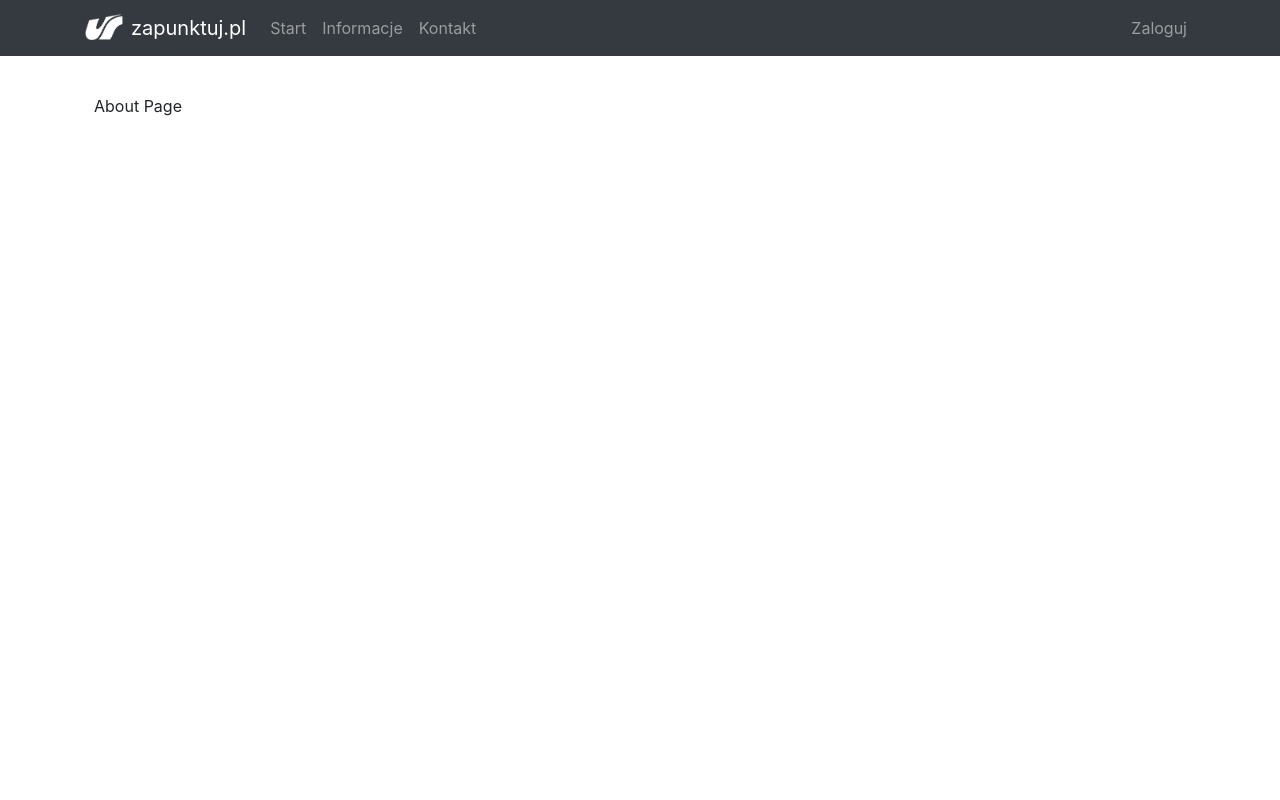
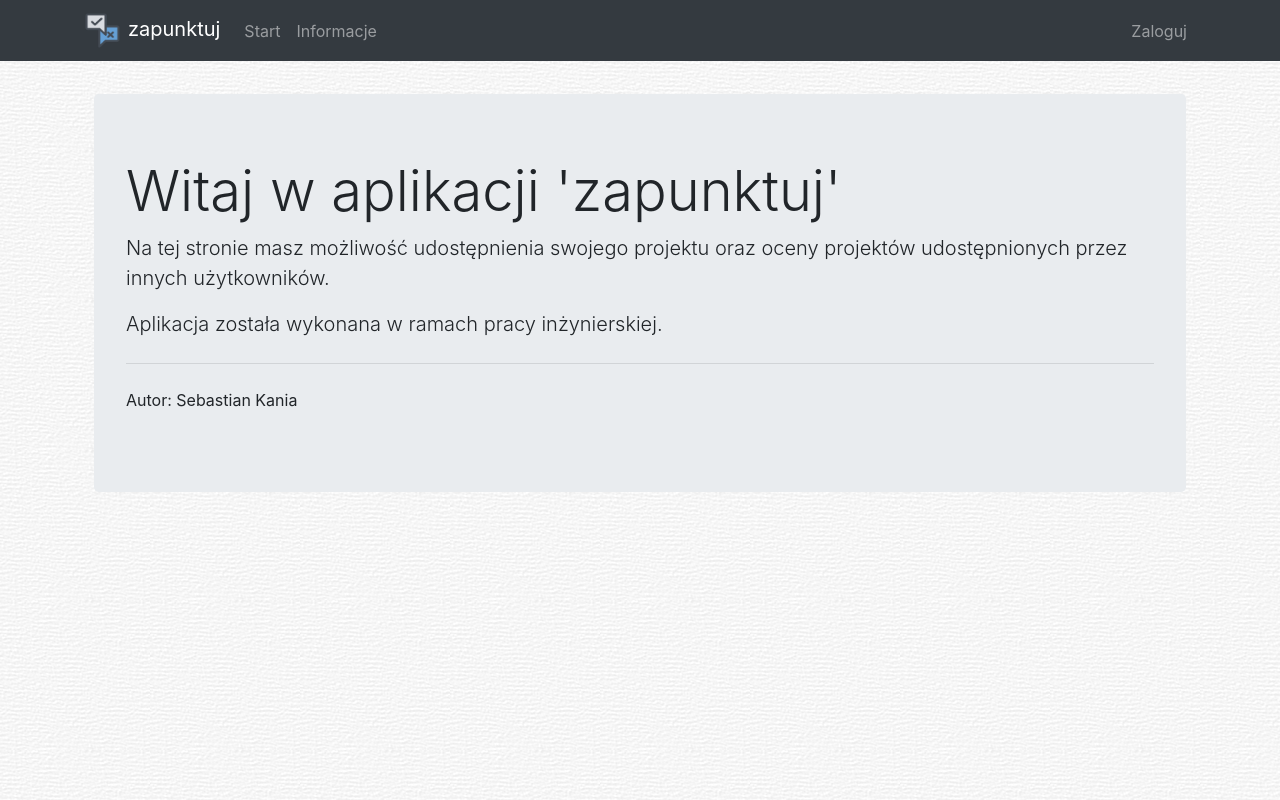
Before and after one commit to KaniaSebastian/praca-inzynierska, a Flask app: page /about in a window 1280 px wide. Run offline with Flask 2, Linux system fonts and the light colour scheme; some libraries are stand-ins or nearby versions.

Commit message:
Make cosmetic changes, add background image, change site logo
Improved remember me function, changed about template

```diff
--- a/flaskapp/__init__.py
+++ b/flaskapp/__init__.py
@@ -12,6 +12,8 @@ login_manager = LoginManager(app)
 login_manager.login_view = 'main.login'
 login_manager.login_message = 'Musisz się zalogować, aby zobaczyć tę stronę.'
 login_manager.login_message_category = 'info'
+login_manager.needs_refresh_message = 'Sesja wygasła. Musisz się zalogować ponownie.'
+login_manager.needs_refresh_message_category = 'info'
 
 admin_password = '$2b$12$V4dBXyIe9Iu9IfkZyntMtuPfW8DP7X2DQtGGLuG6gmbv3WMgqSG.K'
 
--- a/flaskapp/admin/routes.py
+++ b/flaskapp/admin/routes.py
@@ -10,13 +10,14 @@ import os
 admin = Blueprint('admin', __name__)
 
 
-@admin.route('/login/<string:admin_name>', methods=['GET', 'POST'])
-def admin_login(admin_name):
+@admin.route('/login/<string:admin_name>/<int:remember>', methods=['GET', 'POST'])
+def admin_login(admin_name, remember):
     if current_user.is_authenticated:
         return redirect(url_for('main.home'))
     form = AdminLoginForm()
     if admin_name and not form.login.data:
         form.login.data = admin_name
+        form.remember.data = True if remember == 1 else False
     if form.validate_on_submit():
         user = User.query.filter_by(login=form.login.data).first()
         if user and user.is_admin and bcrypt.check_password_hash(admin_password, form.password.data):
@@ -53,7 +54,6 @@ def create_group():
 
             users_number = form.number.data
             while users_number > 0:
-                # random_key = secrets.token_hex(2)
                 alphabet = string.ascii_letters + string.digits
                 random_key = ''.join(secrets.choice(alphabet) for i in range(5))
                 if User.query.filter_by(login=random_key).first():
--- a/flaskapp/main/routes.py
+++ b/flaskapp/main/routes.py
@@ -24,7 +24,8 @@ def login():
     if form.validate_on_submit():
         user = User.query.filter_by(login=form.login.data).first()
         if user and user.is_admin:
-            return redirect(url_for('admin.admin_login', admin_name=form.login.data))
+            remember_me_value = int(form.remember.data == True)
+            return redirect(url_for('admin.admin_login', admin_name=form.login.data, remember=remember_me_value))
         if user:
             login_user(user, remember=form.remember.data)
             next_page = request.args.get('next')
--- a/flaskapp/static/main.css
+++ b/flaskapp/static/main.css
@@ -1,5 +1,6 @@
 body {
     padding-top: 70px; /* from fixed-top nav bar */
+    background-image: url("white_wall.png"); /* Background pattern from Toptal Subtle Patterns */
 }
 
 .media-body img
--- a/flaskapp/templates/about.html
+++ b/flaskapp/templates/about.html
@@ -1,5 +1,10 @@
 {% extends "layout.html" %}
 {% block body %}
-    <p>About Page</p>
-
+    <div class="jumbotron">
+      <h1 class="display-4">Witaj w aplikacji 'zapunktuj'</h1>
+      <p class="lead">Na tej stronie masz możliwość udostępnienia swojego projektu oraz oceny projektów udostępnionych przez innych użytkowników.</p>
+      <p class="lead">Aplikacja została wykonana w ramach pracy inżynierskiej.</p>
+      <hr class="my-4">
+      <p>Autor: Sebastian Kania</p>
+    </div>
 {% endblock body%}
--- a/flaskapp/templates/layout.html
+++ b/flaskapp/templates/layout.html
@@ -22,7 +22,7 @@
 	<header>
 		<nav class="navbar navbar-dark bg-dark navbar-expand-md fixed-top">
 			<div class="container">
-				<a class="navbar-brand" href="{{ url_for('main.home') }}"><img src="{{url_for('static', filename='logo.png')}}" width="38" height="26" class="d-inline-block align-text-bottom mr-2">zapunktuj.pl
+				<a class="navbar-brand" href="{{ url_for('main.home') }}"><img src="{{url_for('static', filename='logo.png')}}" width="35" height="35" class="d-inline-block mr-2">zapunktuj
 				</a>
 
 				<button class="navbar-toggler" type="button" data-toggle="collapse" data-target="#mainmenu" aria-controls="mainmenu" aria-expanded="false" aria-label="menu toggle">
@@ -40,9 +40,9 @@
 							<a class="nav-link" href="{{ url_for('main.about') }}">Informacje</a>
 						</li>
 
-						<li class="nav-item">
-							<a class="nav-link" href="#">Kontakt</a>
-						</li>
+{#						<li class="nav-item">#}
+{#							<a class="nav-link" href="#">Kontakt</a>#}
+{#						</li>#}
 
 					</ul>
 
--- a/flaskapp/templates/results.html
+++ b/flaskapp/templates/results.html
@@ -11,7 +11,9 @@
 
     {% if group.rating_status != 'ended' %}
         {% if current_user.is_admin %}
-            Ocenianie nie zostało jeszcze zakończone. Możesz zakończyć ocenianie w sekcji "Zarządzanie grupami"
+            <div class="jumbotron">
+              <p class="lead">Ocenianie nie zostało jeszcze zakończone. Możesz zakończyć ocenianie w sekcji "Zarządzanie grupami".</p>
+            </div>
         {% else %}
             <div class="jumbotron">
               <p class="lead">Ocenianie nie zostało jeszcze zakończone. Wyniki ukażą się po zakończeniu oceniania przez grupę.</p>
```
Also changed, not shown: flaskapp/templates/rating.html (+6 -2 lines), flaskapp/static/logo.png, flaskapp/static/white_wall.png (added).
